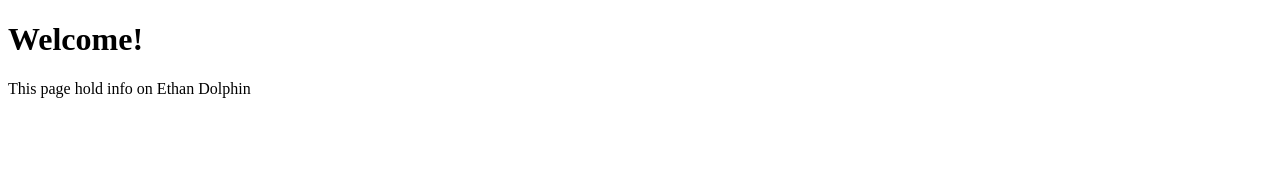
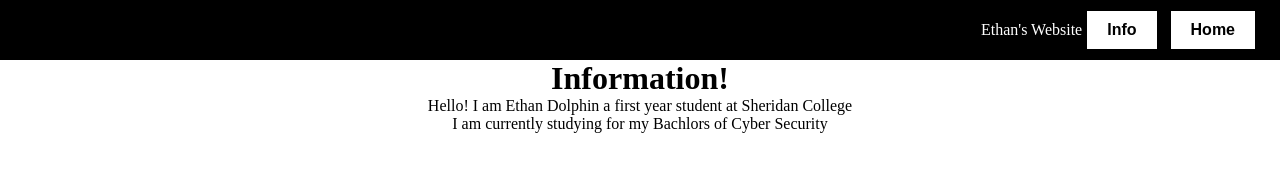
Before and after one commit to EthanDolphinP/MyWebsite, a plain HTML site: page InfoPage.html in a window 1280 px wide. Drawn offline with Linux system fonts and the light colour scheme.

Commit message:
v0.2
Changed some style settings for objects
Made a banner + banner buttons that take you to different pages.
Added more hyperlinks/accessibility

```diff
--- a/InfoPage.html
+++ b/InfoPage.html
@@ -3,9 +3,50 @@
 <head>
 <title>Ethan Dolphin's Website Home</title>
 <style>
+    * {
+        margin: 0;
+        padding: 0;
+        box-sizing: border-box;
+    }
+
+    body {
+        text-align: center;
+        display: flex;
+        flex-direction: column;
+        align-items: center;
+    }
+
     object {
         background-color: rgb(255, 255, 255);
     }
+
+    .banner {
+        width: 100%;
+        height: 60px;
+        background-color: rgb(0, 0, 0);
+        color: white;
+        display: flex;
+        align-items: center;
+        justify-content: right;
+        padding: 0 20px;
+    }
+
+    .banner-button {
+        background-color: white;
+        color: black;
+        border: none;
+        padding: 10px 20px;
+        font-size: 16px;
+        font-weight: bold;
+        cursor: pointer;
+        transition: background 0.3s ease;
+        margin: 5px;
+    }
+
+    .banner-button:hover {
+        background-color: lightgray;
+    }
+
     .box {
         width: 200px;
         height: 100px;
@@ -18,30 +59,43 @@
         display: flex;
         justify-content: center;
         align-items: center;
+    }
 
-
-}
     .bigbox {
         width: 750px;
-    min-height: 300px; /* Adjust based on content */
+        min-height: 300px;
         padding: 10px;
         background-color: rgb(255, 255, 255);
         text-align: center;
         font-weight: bold;
         display: flex;
-    flex-wrap: wrap; /* Allows boxes to wrap inside */
+        flex-wrap: wrap;
         justify-content: center;
-    align-items: stretch;
+        align-items: center;
         border: 2px solid rgb(0, 0, 0);
+        margin: 20px auto;
     }
-
 </style>
-
+<script>
+    function navigateTo(page) {
+        window.location.href = page;
+    }
+</script>
 </head>
 <body>
 
-<h1>Welcome!</h1>
-<p>This page hold info on Ethan Dolphin</p>
+<!-- Banner -->
+<div class="banner">
+    <p>Ethan's Website</p>
+    <div class="banner-buttons">
+        <button class="banner-button" onclick="navigateTo('InfoPage.html')">Info</button>
+        <button class="banner-button" onclick="navigateTo('WebsiteHome.html')">Home</button>
+    </div>
+</div>
 
+
+<h1>Information!</h1>
+<p>Hello! I am Ethan Dolphin a first year student at Sheridan College<br>
+    I am currently studying for my Bachlors of Cyber Security</p>
 </body>
 </html>
```
Also changed, not shown: WebsiteHome.html (+28 -13 lines). Lines whose indentation alone changed are shown as unchanged.
